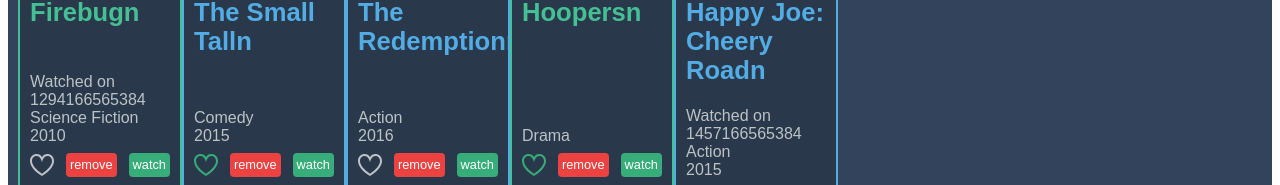
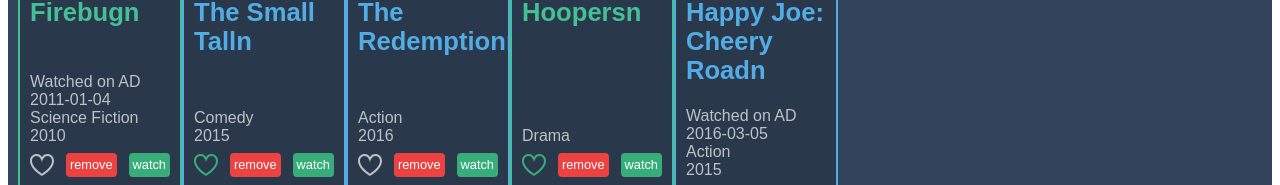
Before and after one commit to hemnett/angular-trump, an Angular app: page / in a window 1280 px wide. Shown: the part 197-382 px from the top of the page. Built offline with nearby package versions, Linux system fonts and the light colour scheme.

Commit message:
Pipe build-in

```diff
--- a/src/app/favorite.directive.ts
+++ b/src/app/favorite.directive.ts
@@ -1,4 +1,4 @@
-import { Directive, HostBinding, Input } from '@angular/core';
+import { Directive, HostBinding, Input, HostListener } from '@angular/core';
 
 @Directive({
   selector: '[appFavorite]'
@@ -6,6 +6,16 @@ import { Directive, HostBinding, Input } from '@angular/core';
 export class FavoriteDirective {
 
   @HostBinding('class.is-favorite') isFavorite = true;
+  @HostBinding('class.is-favorite-hovering') hovering = false;
+
+  @HostListener('mouseenter') onMouseEnterF() {
+    this.hovering = true;
+  };
+
+  @HostListener('mouseleave') onMouseLeaveF() {
+    this.hovering = false;
+  };
+
   @Input() set appFavorite(value) {
     this.isFavorite = value;
   }
--- a/src/app/media-item/media-item.component.html
+++ b/src/app/media-item/media-item.component.html
@@ -1,6 +1,6 @@
 <h2>{{ mediaItem.name }}n</h2>
 <ng-template [ngIf]="mediaItem.watchedOn">
-  <div >Watched on {{ mediaItem.watchedOn }}</div>
+  <div >Watched on {{ mediaItem.watchedOn | date: 'G yyyy-MM-dd' }}</div>
 </ng-template>
 <div>{{ mediaItem.category }}</div>
 <div>{{ mediaItem.year }}</div>
--- a/src/app/media-item/media-item.component.ts
+++ b/src/app/media-item/media-item.component.ts
@@ -1,5 +1,5 @@
 import { Component, OnInit, Input, Output, EventEmitter } from '@angular/core';
-import { delegateToClassInput } from '@angular/core/src/render3/instructions';
+
 
 @Component({
   selector: 'app-media-item',
```
Also changed, not shown: package.json (+21 -21 lines), 1 other file (tests, documents, lock files or other folders).
